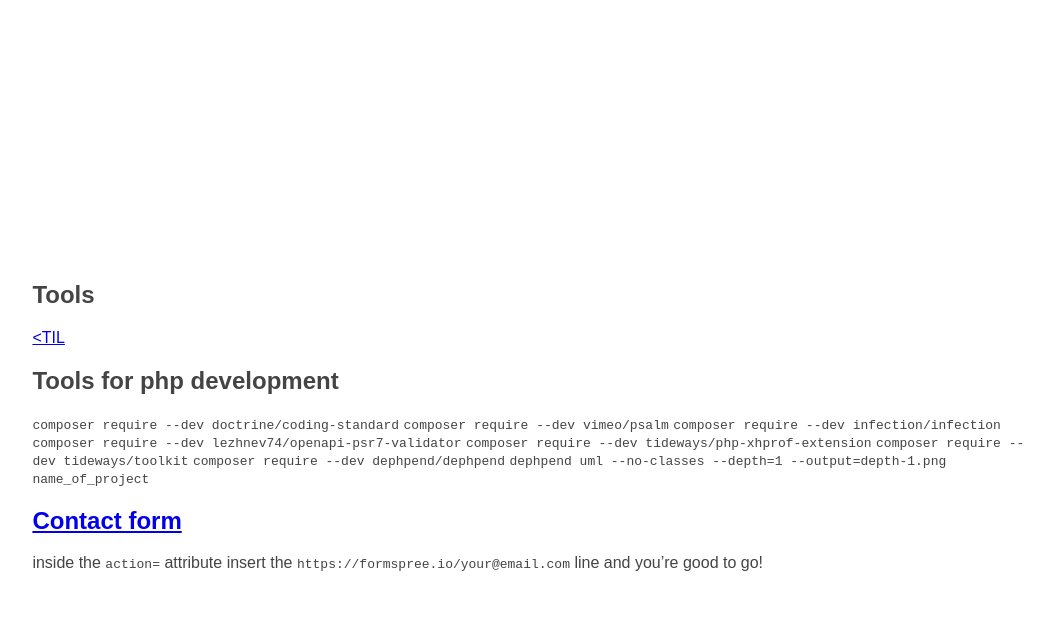
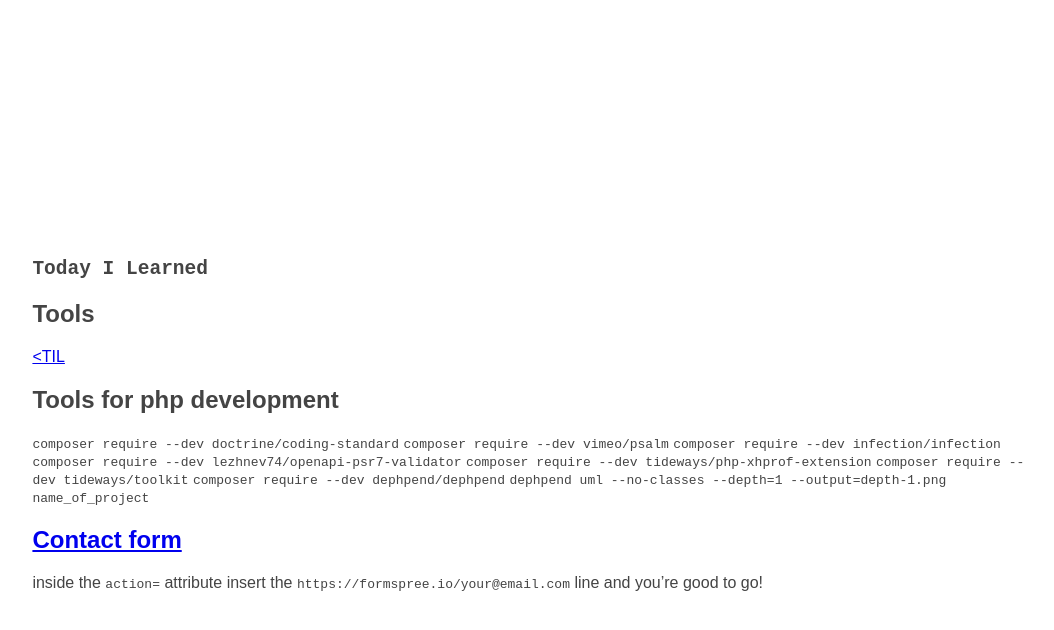
Before and after one commit to sica07/sica07.github.io, a Jekyll site: the page built from tools.md, in a window 1280 px wide. Shown: the top 630 px of the page, without its empty margins (102-1156 px from the left). Built offline with Jekyll 4.4.1, drawn with Linux system fonts in a browser that asks for light colours; our own code applies the rules of GitHub Pages for plain Markdown files.

Commit message:
add title

```diff
--- a/_layouts/default.html
+++ b/_layouts/default.html
@@ -9,6 +9,7 @@
   <body class="wrapper">
     <div class="wrapper-inner">
         <section>
+            <h1 style="font-family: monospace;">Today I Learned</h1>
       {{ content }}
         <section>
     </div>
```
